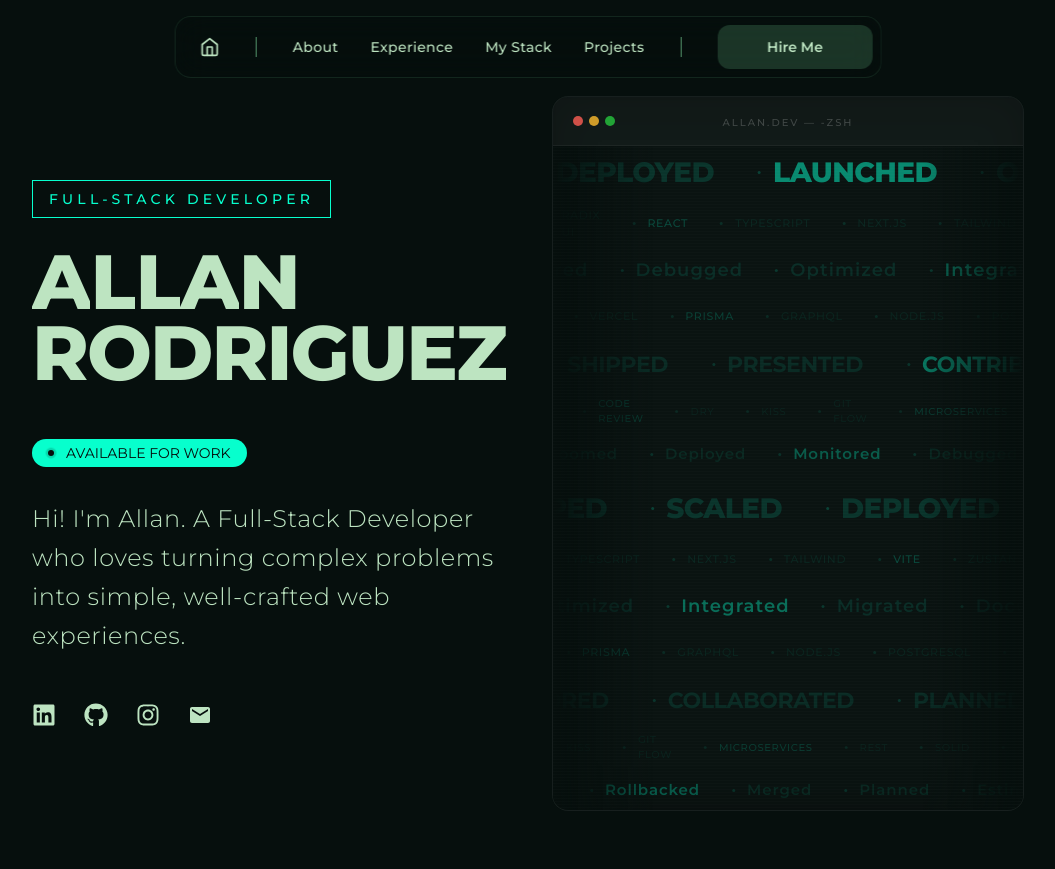
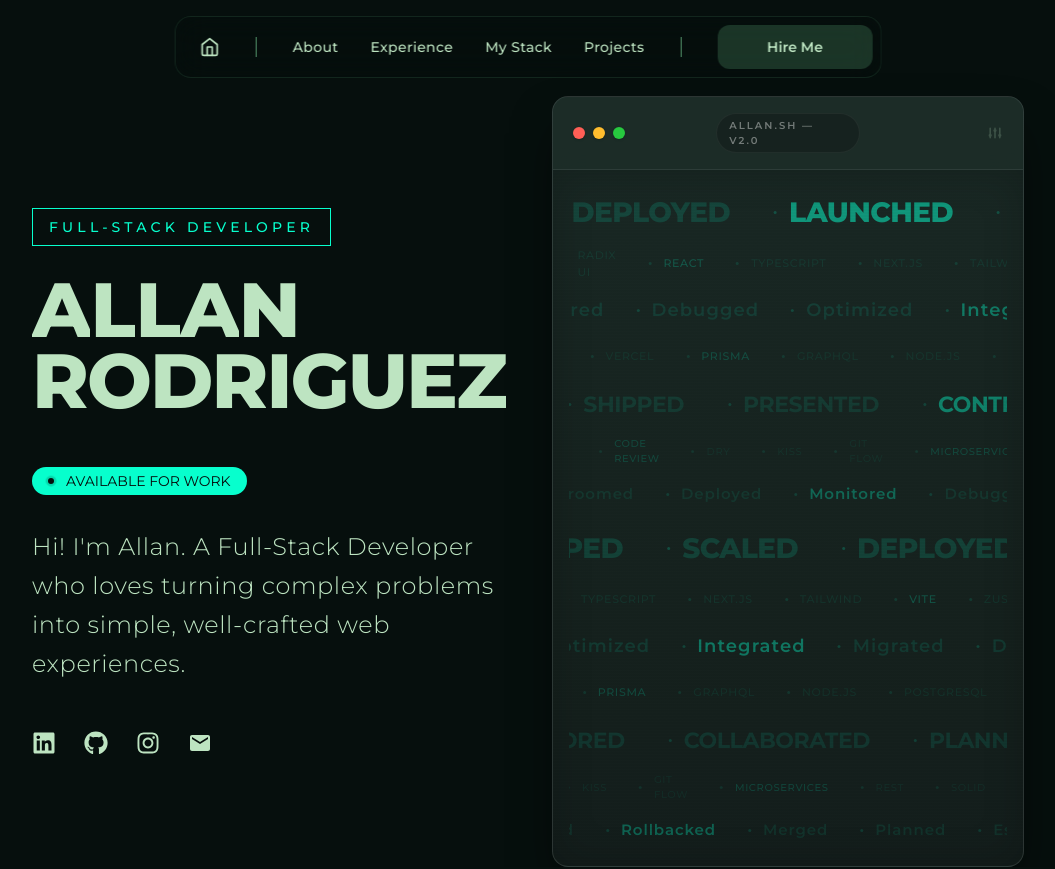
Before and after one commit to AllanRV09/portfolio, a React app: page / in a window 1280 px wide. Shown: the top 869 px of the page, without its empty margins (112-1167 px from the left). Built offline with nearby package versions, Linux system fonts and the light colour scheme; the HTML template or start-up script is replaced by a standard one.

Commit message:
feat: upgrade TechTerminal to premium design with refined macOS controls

```diff
--- a/src/components/ScrollingRows.jsx
+++ b/src/components/ScrollingRows.jsx
@@ -1,13 +1,12 @@
 import { useEffect, useRef } from "react";
 import { ROW_DEFS } from "../data";
 
-const ACCENT_RGB = '7, 255, 205'; // Pre-calculated RGB for #07FFCD
+const ACCENT_RGB = '7, 255, 205';
 
-// Optimize: Process definitions once outside the component
 const PROCESSED_ROWS = [...ROW_DEFS, ...ROW_DEFS].map((def) => ({
     ...def,
     speed: def.speed * (0.8 + Math.random() * 0.4),
-    initialOffset: Math.random() * 1000, // Generate offset here once
+    initialOffset: Math.random() * 1000,
 }));
 
 export function ScrollingRows() {
@@ -23,7 +22,7 @@ export function ScrollingRows() {
                 if (!el) return;
 
                 const half = el.scrollWidth / 2;
-                // If hovered, slow down significantly (0.1x speed)
+
                 const currentSpeed = isHovered.current ? row.speed * 0.1 : row.speed;
                 positions.current[i] += row.dir * currentSpeed;
 
@@ -77,10 +76,6 @@ export function ScrollingRows() {
                     </div>
                 ))}
             </div>
-
-            {/* Fade masks */}
-            <div className="absolute inset-y-0 left-0 z-10 w-[100px] pointer-events-none bg-gradient-to-r from-background to-transparent" />
-            <div className="absolute inset-y-0 right-0 z-10 w-[100px] pointer-events-none bg-gradient-to-l from-background to-transparent" />
         </div>
     );
 }
--- a/src/components/TechTerminal.jsx
+++ b/src/components/TechTerminal.jsx
@@ -1,48 +1,75 @@
+import { memo } from "react";
 import { motion } from "framer-motion";
 import { ScrollingRows } from "./ScrollingRows";
 import { ENTRY_DELAY } from "../data";
 
 const consoleVariants = {
-    hidden: { opacity: 0, y: 20 },
+    hidden: { opacity: 0, y: 30, scale: 0.98 },
     visible: {
         opacity: 1,
         y: 0,
+        scale: 1,
         transition: {
             delay: ENTRY_DELAY,
-            duration: 0.8,
-            ease: "easeOut"
+            duration: 1,
+            ease: [0.16, 1, 0.3, 1]
         }
     }
 };
 
-export function TechTerminal() {
+const WindowControl = ({ color }) => (
+    <div className={`w-3 h-3 rounded-full ${color} shadow-sm relative overflow-hidden group/btn`}>
+        <div className="absolute inset-0 bg-gradient-to-b from-white/20 to-transparent opacity-0 group-hover/btn:opacity-100 transition-opacity" />
+    </div>
+);
+
+export const TechTerminal = memo(function TechTerminal() {
     return (
         <motion.div
             variants={consoleVariants}
             initial="hidden"
             animate="visible"
-            className="hidden lg:block relative self-stretch w-full z-10 overflow-hidden rounded-2xl border border-white/5 bg-white/[0.02] backdrop-blur-[2px] shadow-[inset_0_0_40px_rgba(0,0,0,0.3)] flex flex-col group transition-colors duration-500 hover:border-white/10"
+            className="hidden lg:flex relative self-stretch w-full z-10 overflow-hidden rounded-2xl border border-white/10 flex-col group will-change-transform"
+            style={{
+                background: 'linear-gradient(180deg, #1a2a26 0%, #141f1c 100%)',
+                boxShadow: '0 25px 50px -12px rgba(0, 0, 0, 0.7), inset 0 1px 1px rgba(255, 255, 255, 0.05)'
+            }}
         >
-            {/* Barra superior macOS */}
-            <div className="flex items-center justify-between px-5 py-3 border-b border-white/5 bg-white/[0.03]">
-                <div className="flex items-center gap-1.5 flex-1">
-                    <div className="w-2.5 h-2.5 rounded-full bg-[#FF5F56]/80 hover:bg-[#FF5F56] transition-colors cursor-pointer" />
-                    <div className="w-2.5 h-2.5 rounded-full bg-[#FFBD2E]/80 hover:bg-[#FFBD2E] transition-colors cursor-pointer" />
-                    <div className="w-2.5 h-2.5 rounded-full bg-[#27C93F]/80 hover:bg-[#27C93F] transition-colors cursor-pointer" />
+            {/* Header */}
+            <div className="flex items-center justify-between px-5 py-4 border-b border-white/[0.08] bg-[#1d2d29]/80 backdrop-blur-md relative z-10">
+                <div className="flex items-center gap-2 flex-1">
+                    <WindowControl color="bg-[#FF5F56]" />
+                    <WindowControl color="bg-[#FFBD2E]" />
+                    <WindowControl color="bg-[#27C93F]" />
                 </div>
-                <div className="flex-1 text-center select-none">
-                    <span className="text-[10px] uppercase tracking-[0.2em] text-white/20 font-medium">allan.dev — -zsh</span>
+
+                <div className="flex-1 flex justify-center">
+                    <div className="px-3 py-1 rounded-full bg-black/20 border border-white/5 flex items-center gap-2">
+                        <span className="text-[10px] uppercase tracking-[0.2em] text-white/40 font-semibold">
+                            allan.sh — v2.0
+                        </span>
+                    </div>
                 </div>
-                <div className="flex-1" />
+
+                <div className="flex-1 flex justify-end opacity-20 group-hover:opacity-40 transition-opacity">
+                    <svg className="w-4 h-4" fill="currentColor" viewBox="0 0 20 20">
+                        <path d="M5 4a1 1 0 00-2 0v7.268a2 2 0 000 3.464V16a1 1 0 102 0v-1.268a2 2 0 000-3.464V4zM11 4a1 1 0 10-2 0v1.268a2 2 0 000 3.464V16a1 1 0 102 0V8.732a2 2 0 000-3.464V4zM16 3a1 1 0 011 1v7.268a2 2 0 010 3.464V16a1 1 0 11-2 0v-1.268a2 2 0 010-3.464V4a1 1 0 011-1z" />
+                    </svg>
+                </div>
             </div>
 
-            <div className="relative flex-1">
-                {/* Efecto CRT Scanlines */}
-                <div className="absolute inset-0 z-20 pointer-events-none opacity-[0.03] overflow-hidden">
-                    <div className="absolute inset-0" style={{ background: 'repeating-linear-gradient(0deg, transparent, transparent 2px, #fff 3px)' }} />
+            <div className="relative flex-1 bg-black/5">
+                {/* CRT & Scanlines */}
+                <div className="absolute inset-0 z-20 pointer-events-none opacity-[0.03] overflow-hidden mix-blend-overlay">
+                    <div className="absolute inset-0" style={{ background: 'repeating-linear-gradient(0deg, #fff, #fff 1px, transparent 1px, transparent 3px)' }} />
                 </div>
-                <ScrollingRows />
+
+                <div className="absolute inset-0 z-10 pointer-events-none shadow-[inset_0_0_40px_rgba(0,0,0,0.2)]" />
+
+                <div className="p-4 h-full">
+                    <ScrollingRows />
+                </div>
             </div>
         </motion.div>
     );
-}
+});
```
